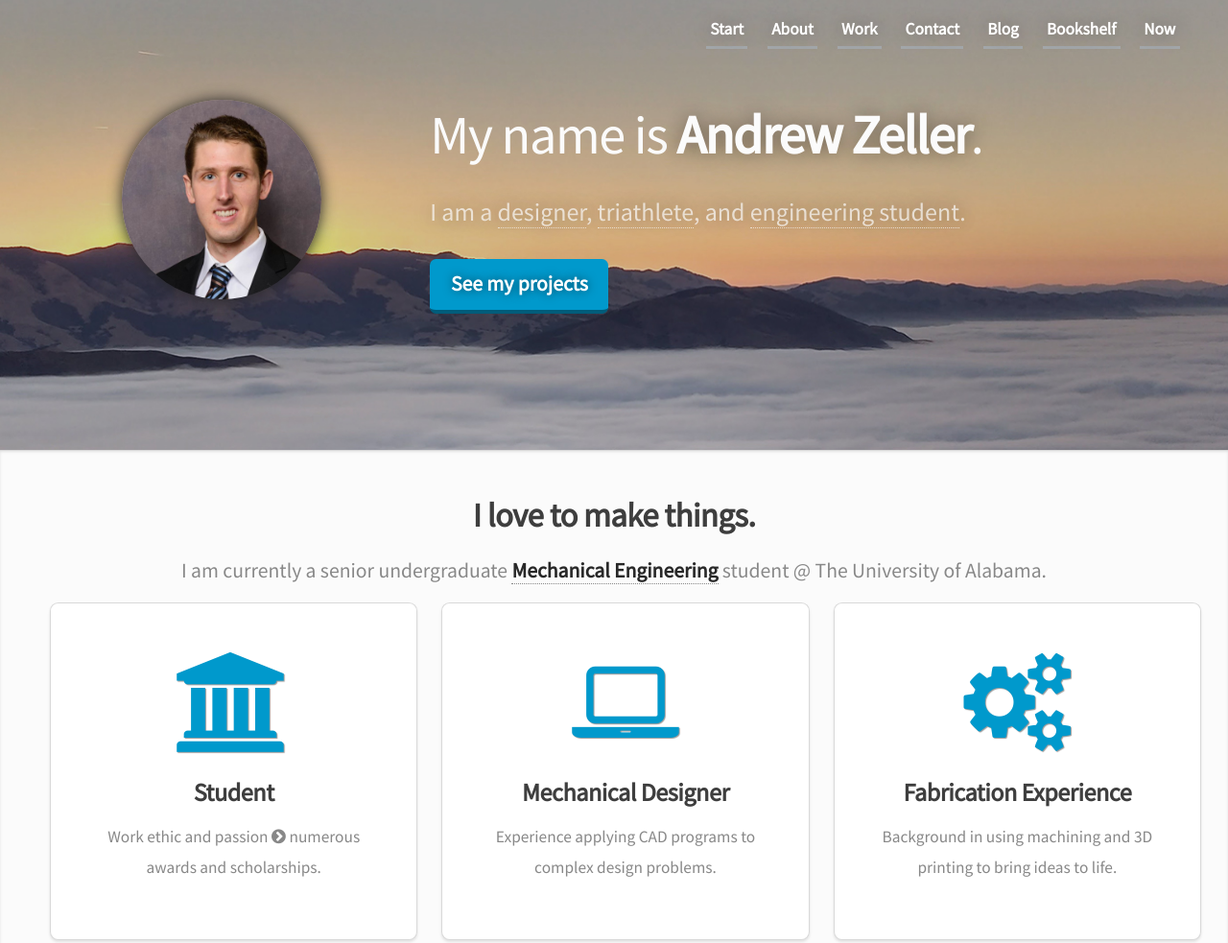
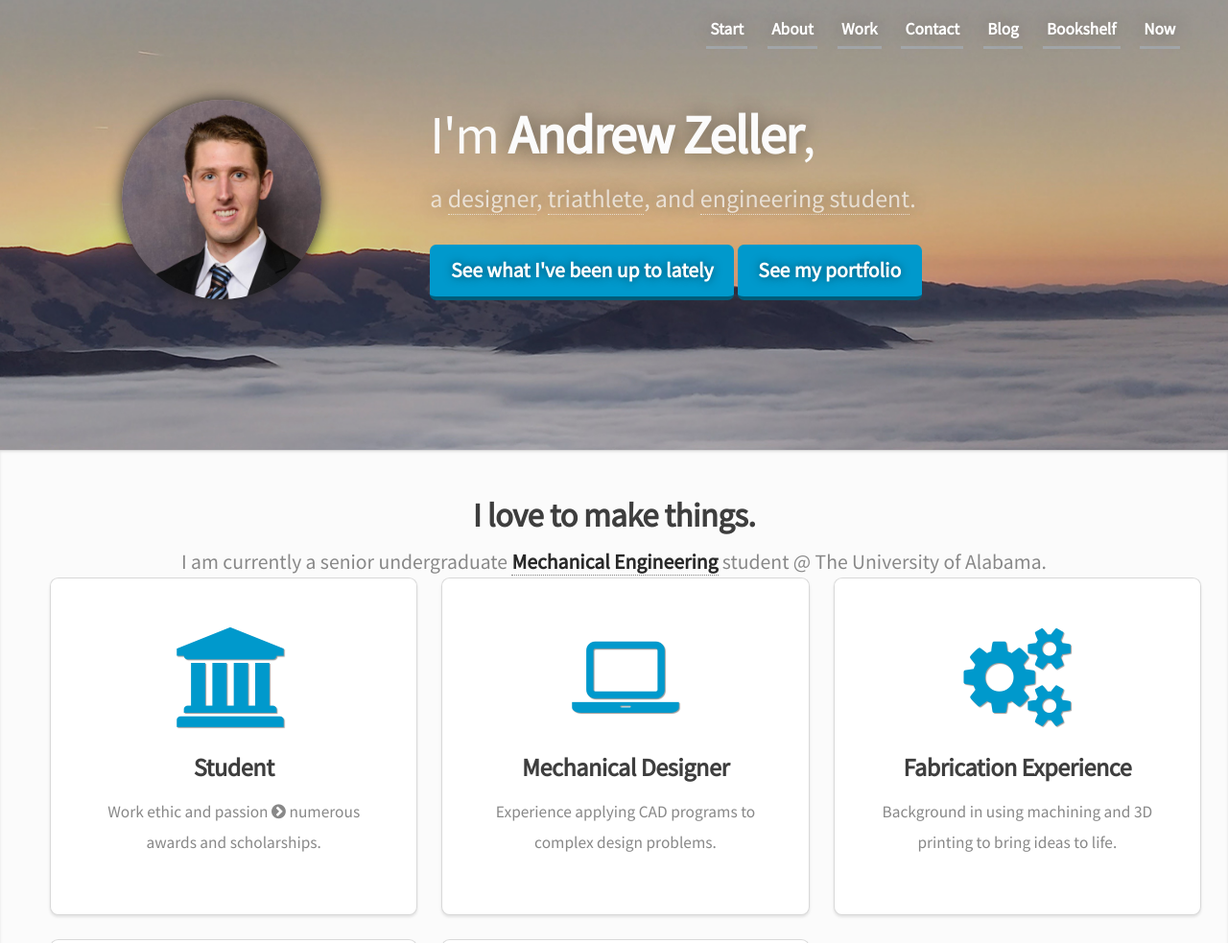
Before and after one commit to ajzeller/ajzeller.github.io, a plain HTML site: page index.html in a window 1280 px wide. Shown: the top 983 px of the page at 96% size. Drawn offline with nearby package versions, Linux system fonts and the light colour scheme.

Commit message:
Change header text

```diff
--- a/assets/css/main.css
+++ b/assets/css/main.css
@@ -1187,6 +1187,7 @@
 	}
 
 	h1 {
+		font-size: 2em;
 		font-weight: 300;
         color: #FBFBFB;
 	}
@@ -1912,11 +1913,11 @@
 			}
 
 			h1, h2, h3, h4, h5, h6 {
-				margin: 0 0 0.75em 0;
+				margin: 0 0 0.5em 0;
 			}
 
 			header {
-				margin: 0 0 1em 0;
+				margin: 0 0 0 0;
 			}
 
 				header > p {
@@ -2128,7 +2129,7 @@
 			}
 
 			header {
-				margin: 0 0 2em 0;
+				margin: 0 0 1em 0;
 			}
 
 		/* Wrappers */
@@ -2191,7 +2192,7 @@
 
 
 			header {
-				margin: 0 0 2em 0;
+				margin: 0 0 1em 0;
 			}
 
 				header > p {
--- a/index.html
+++ b/index.html
@@ -35,8 +35,8 @@ j=d.createElement(s),dl=l!='dataLayer'?'&l='+l:'';j.async=true;j.src=
 					<li id="nav-work"><a href="#work">Work</a></li>
 					<li><a href="#contact">Contact</a></li>
           <li id="blog"><a href="http://blog.zeller.io" target="_blank">Blog</a></li>
-          <li><a href="/bookshelf.html">Bookshelf</a></li>
-					<li><a href="/now.html">Now</a></li>
+          <li><a href="/bookshelf">Bookshelf</a></li>
+					<li><a href="/now">Now</a></li>
 
 				</ul>
 			</nav>
@@ -50,11 +50,12 @@ j=d.createElement(s),dl=l!='dataLayer'?'&l='+l:'';j.async=true;j.src=
 						</div>
 						<div class="8u 12u(mobile)" id="startchange">
 							<header>
-								<h1>My name is <strong>Andrew Zeller</strong>.</h1>
+								<h1>I'm <strong>Andrew Zeller</strong>,</h1>
 							</header>
-							<p> I am a <a href= "#work" id="link_underline">designer</a>, <a href="https://www.strava.com/athletes/andrewjzeller" target="_blank" id="link_underline">triathlete</a>, and <a href="http://linkedin.com/in/andrewjzeller" target="_blank" id="link_underline">engineering student</a>.
+							<p>a <a href= "#work" id="link_underline">designer</a>, <a href="https://www.strava.com/athletes/andrewjzeller" target="_blank" id="link_underline">triathlete</a>, and <a href="http://linkedin.com/in/andrewjzeller" target="_blank" id="link_underline">engineering student</a>.
                                <!-- Currently working on <a href="http://indiefuture.com">indiefuture.com</a>. --></p>
-							<a href="#work" class="button big scrolly">See my projects </a>
+							<a href="/now" class="button big scrolly">See what I've been up to lately </a>
+							<a href="#work" class="button big scrolly">See my portfolio </a>
 						</div>
 					</div>
 				</article>
```
